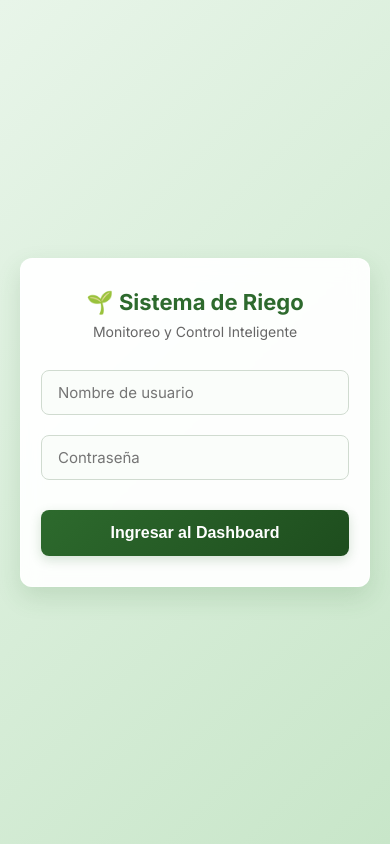
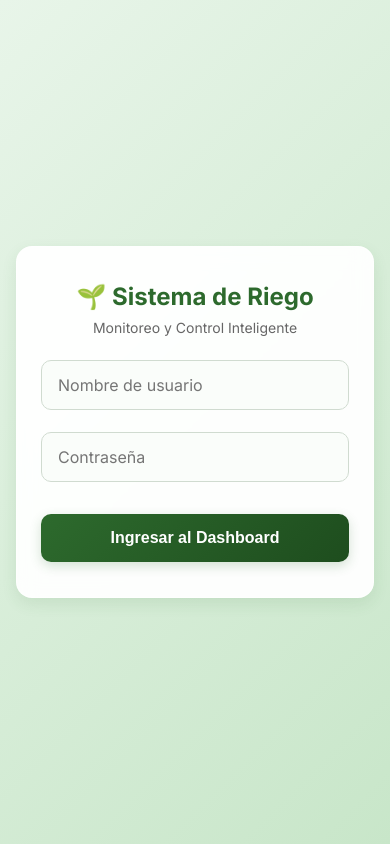
Before and after one commit to Estefania-Carmona-Chica/proyectoRedes, a Flask app: page / in a window 390 px wide. Run offline with Flask 3, Linux system fonts and the light colour scheme; some libraries are stand-ins or nearby versions.

Commit message:
se ajusta responsive 2

```diff
--- a/dashboard/templates/login.html
+++ b/dashboard/templates/login.html
@@ -2,7 +2,7 @@
 <html lang="es">
 <head>
     <meta charset="UTF-8">
-    <meta name="viewport" content="width=device-width, initial-scale=1.0">
+    <meta name="viewport" content="width=device-width, initial-scale=1.0, maximum-scale=1.0, user-scalable=no">
     <title>Login - Sistema de Riego</title>
     <!-- Importar tipografía premium Inter -->
     <link rel="preconnect" href="https://fonts.googleapis.com">
@@ -22,7 +22,7 @@
             align-items: center;
             min-height: 100vh;
             margin: 0;
-            padding: 20px;
+            padding: 16px;
         }
 
         .login-box {
@@ -32,7 +32,7 @@
             border-radius: 16px;
             box-shadow: 0 10px 25px rgba(45, 106, 45, 0.15);
             width: 100%;
-            max-width: 400px;
+            max-width: 420px;
             border: 1px solid rgba(255, 255, 255, 0.5);
         }
 
@@ -41,30 +41,30 @@
             text-align: center;
             margin-top: 0;
             margin-bottom: 8px;
-            font-size: 26px;
+            font-size: 28px;
             font-weight: 700;
         }
 
         .subtitle {
             color: #666;
             text-align: center;
-            font-size: 14px;
-            margin-bottom: 30px;
+            font-size: 15px;
+            margin-bottom: 32px;
             font-weight: 400;
         }
 
         .input-group {
             position: relative;
-            margin-bottom: 20px;
+            margin-bottom: 22px;
         }
 
         input {
             width: 100%;
-            padding: 12px 16px;
+            padding: 14px 18px;
             border: 1.5px solid #d0dbd0;
-            border-radius: 8px;
+            border-radius: 10px;
             font-family: inherit;
-            font-size: 15px;
+            font-size: 16px; /* Evita zoom automático en Safari */
             background-color: #fafdfa;
             color: #333;
             outline: none;
@@ -78,11 +78,11 @@
 
         button {
             width: 100%;
-            padding: 14px;
+            padding: 15px;
             background: linear-gradient(135deg, #2d6a2d 0%, #1e4d1e 100%);
             color: white;
             border: none;
-            border-radius: 8px;
+            border-radius: 10px;
             cursor: pointer;
             font-size: 16px;
             font-weight: 600;
@@ -103,11 +103,11 @@
             background-color: #ffebee;
             color: #c62828;
             border: 1px solid #ffcdd2;
-            padding: 12px;
-            border-radius: 8px;
+            padding: 14px;
+            border-radius: 10px;
             text-align: center;
             margin-top: 20px;
-            font-size: 13px;
+            font-size: 14px;
             font-weight: 500;
             display: flex;
             align-items: center;
@@ -118,11 +118,24 @@
         /* Responsive */
         @media (max-width: 480px) {
             .login-box {
-                padding: 30px 20px;
-                border-radius: 12px;
+                padding: 35px 24px;
+                border-radius: 16px;
+                box-shadow: 0 6px 15px rgba(45, 106, 45, 0.1);
             }
             h2 {
-                font-size: 22px;
+                font-size: 24px;
+            }
+            .subtitle {
+                font-size: 14px;
+                margin-bottom: 24px;
+            }
+            input {
+                padding: 14px 16px;
+                font-size: 16px;
+            }
+            button {
+                padding: 15px;
+                font-size: 16px;
             }
         }
     </style>
```
Also changed, not shown: dashboard/templates/index.html (+11 -3 lines).
